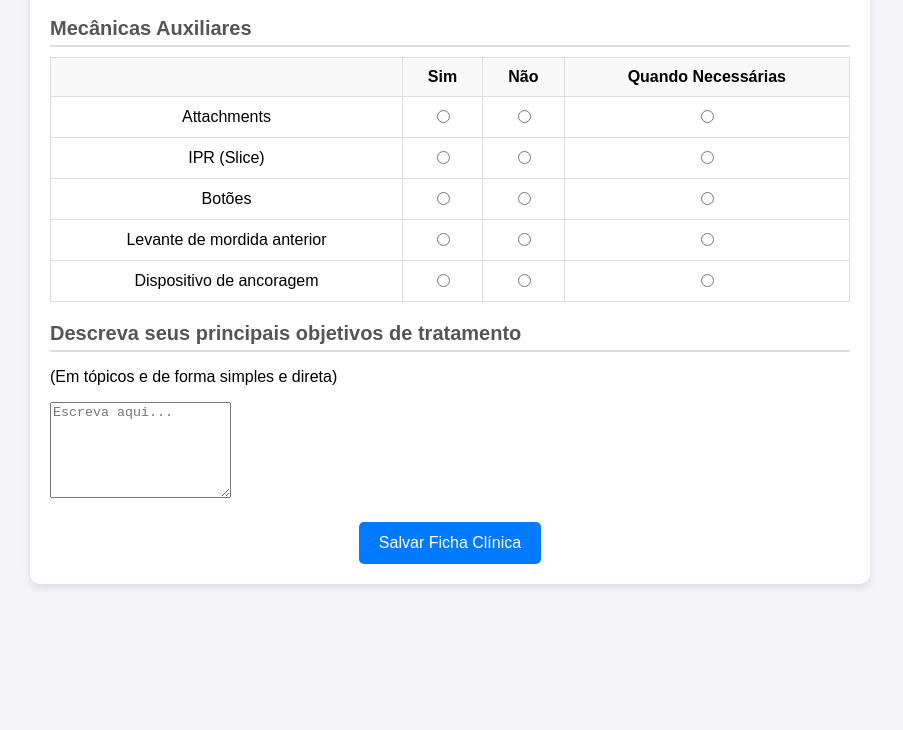
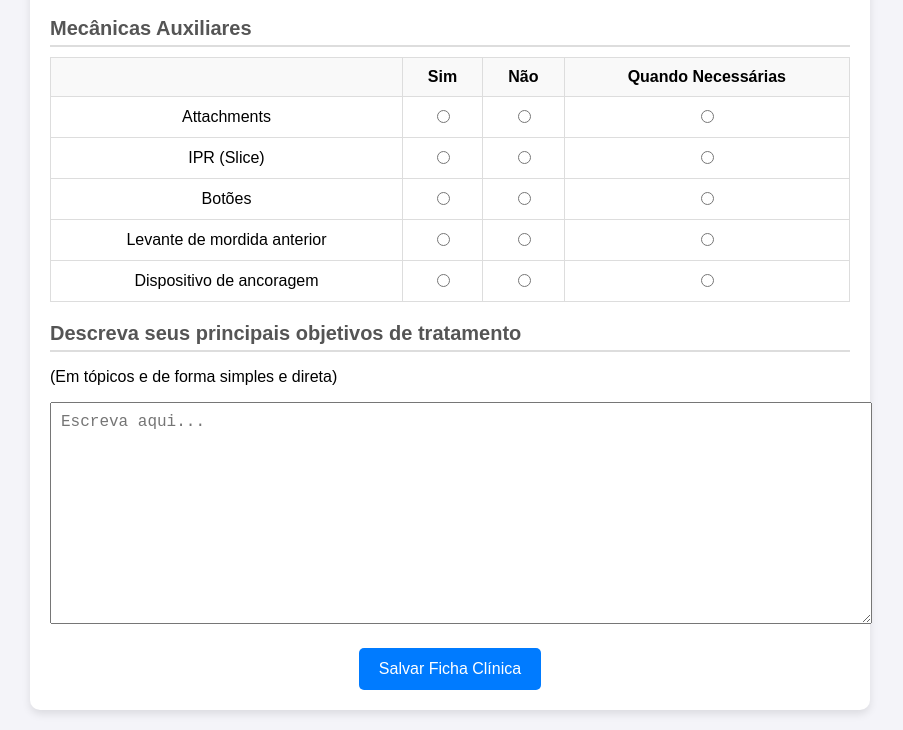
Before and after one commit to 4avalon/amazonalign, a website: page forms/fichaTecnica.html in a window 1280 px wide. Shown: the part 1440-2170 px from the top of the page, without its empty margins (190-1093 px from the left). Before the commit the page ends 2044 px from the top, so only its background shows below. Drawn offline with Linux system fonts and the light colour scheme.

Commit message:
Atualizações no projeto

```diff
--- a/forms/fichaTecnica.html
+++ b/forms/fichaTecnica.html
@@ -175,6 +175,13 @@
         transform: scale(1.2);
         vertical-align: middle;
     }
+textarea {
+    width: 100%; /* Largura total do container */
+    height: 200px; /* Altura ajustada conforme necessário */
+    padding: 10px; /* Espaçamento interno */
+    font-size: 16px; /* Tamanho do texto */
+}
+
 
     .form-group input[type="text"] {
         width: 100%;
```
